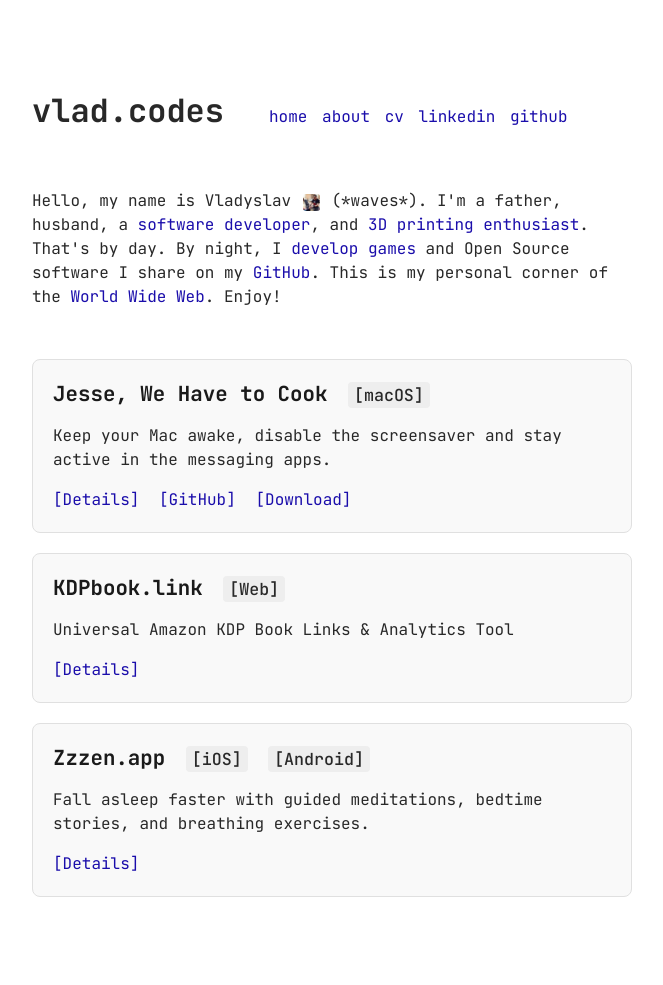
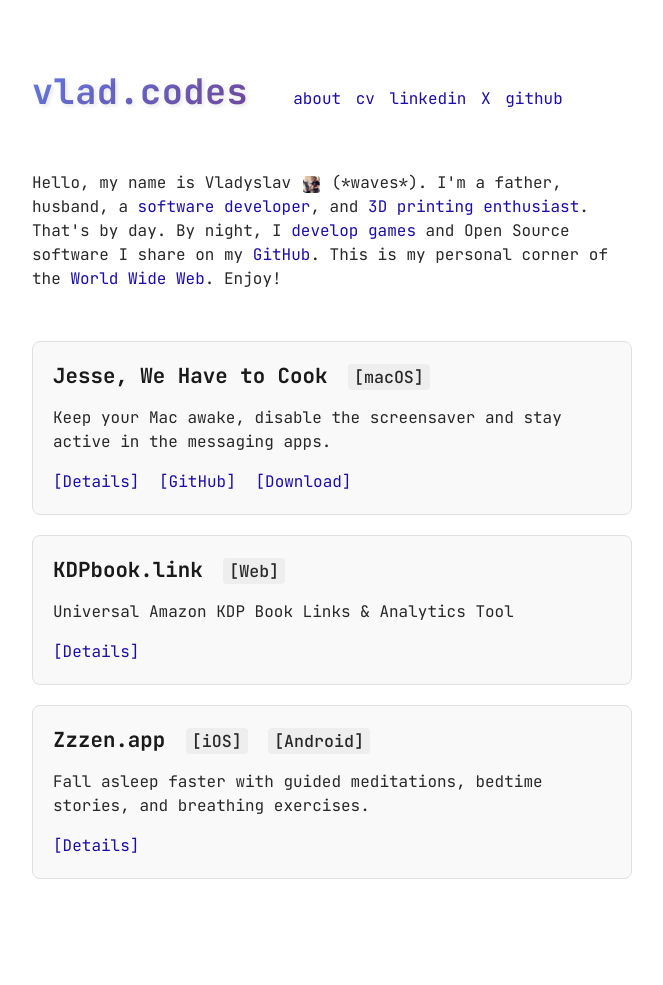
Before and after one commit to vshvedov/vladcodes, a Jekyll site: the page built from index.html, in a window 1280 px wide. Shown: the whole page, without its empty margins (308-971 px from the left). Built offline with Jekyll 4.4.1, drawn with Linux system fonts in a browser that asks for light colours.

Commit message:
Refactor header and navigation for improved styling and functionality

```diff
--- a/_includes/header.html
+++ b/_includes/header.html
@@ -1,10 +1,14 @@
 
 <div class="header">
-    <h1>{{ site.name }}</h1>
+    <h1 style="margin: 0; padding: 0;">
+        <a href="/" style="text-decoration: none; color: inherit; display: inline-block; transition: all 0.3s ease;">
+            <span style="background: linear-gradient(135deg, #667eea 0%, #764ba2 100%); -webkit-background-clip: text; -webkit-text-fill-color: transparent; background-clip: text; font-weight: bold; font-size: 1.1em; letter-spacing: 0.5px; text-shadow: 2px 2px 4px rgba(0,0,0,0.1);">{{ site.name }}</span>
+        </a>
+    </h1>
     <ul>
         {% for item in site.data.navigation %}
         <li>
-            <a href="{{ item.url }}">{{ item.title }}</a>
+            <a href="{{ item.url }}"{% if item.target %} target="{{ item.target }}"{% endif %}>{{ item.title }}</a>
         </li>
         {% endfor %}
     </ul>
```
Also changed, not shown: _data/navigation.yml (+4 -3 lines).
